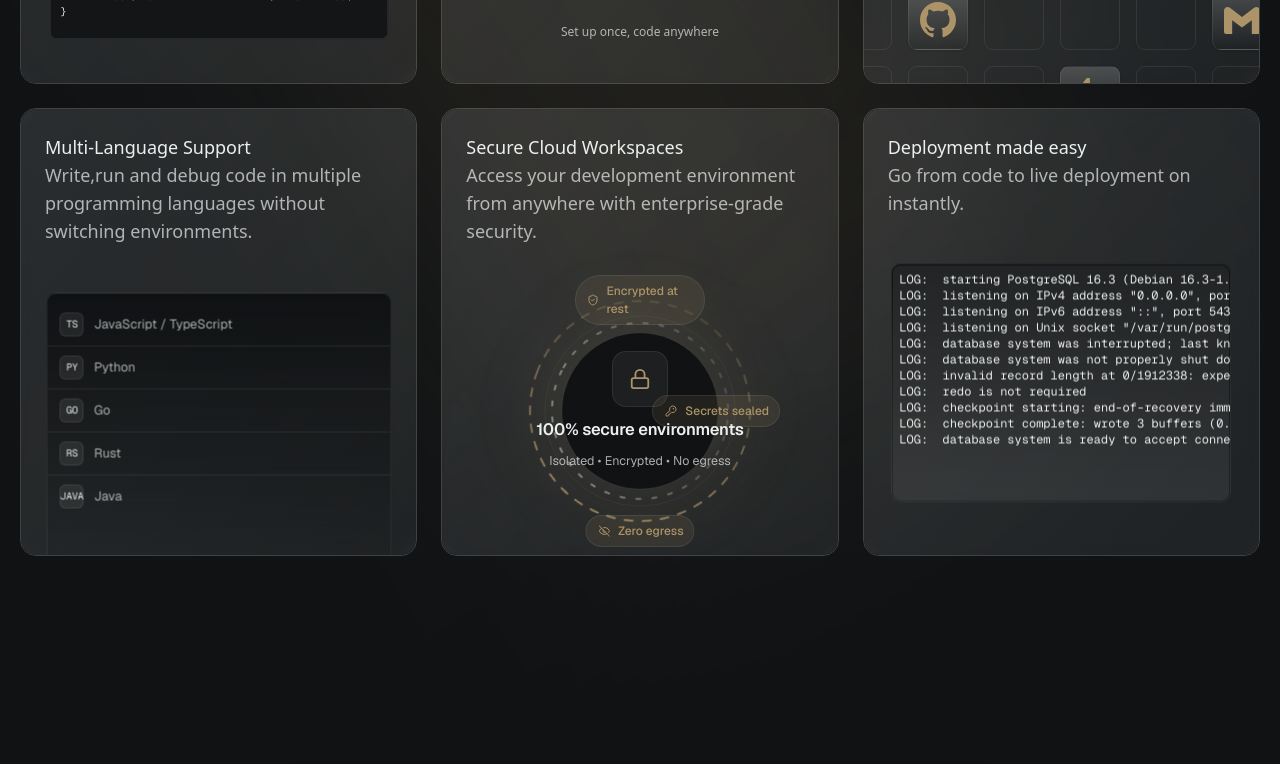
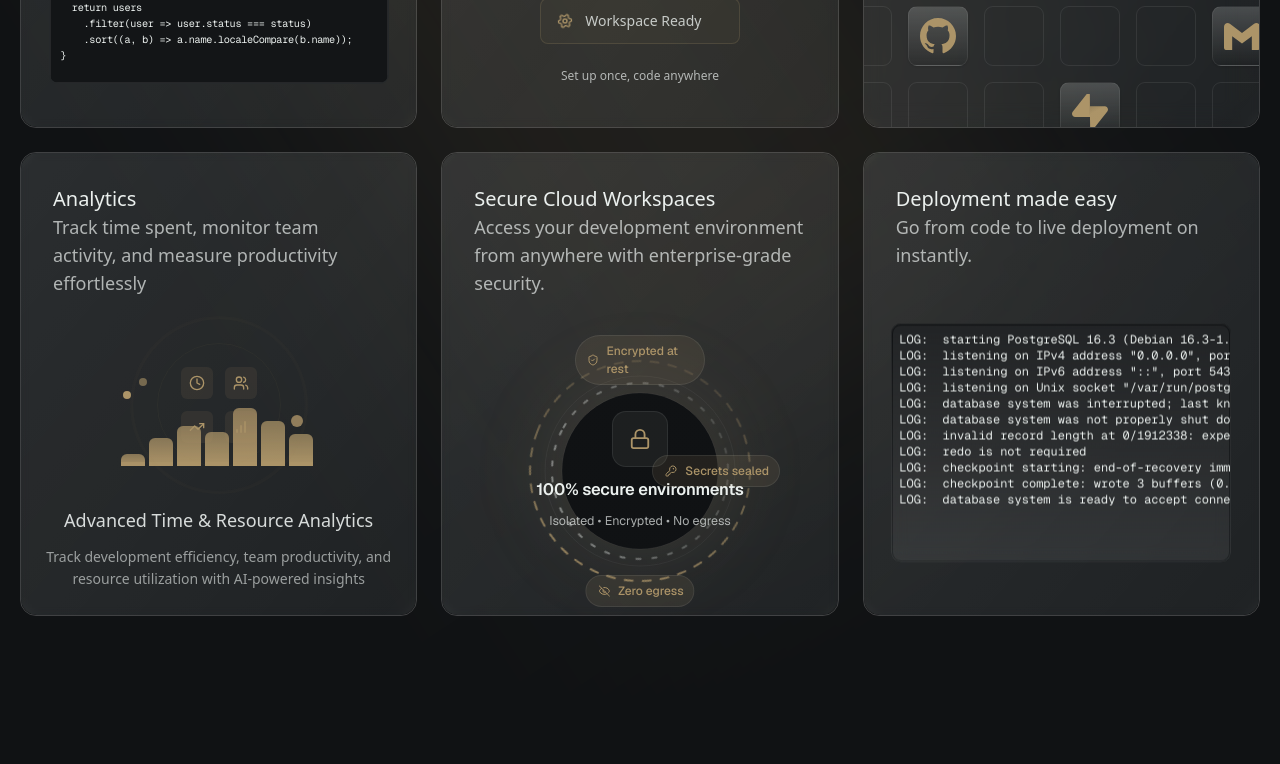
Before and after one commit to brihat2590/Sursa-Pre, a Next.js app: page / in a window 1280 px wide. Shown: the part 1980-2744 px from the top of the page. Built offline with nearby package versions, Linux system fonts and the light colour scheme.

Commit message:
added analytics

```diff
--- a/components/bento-section.tsx
+++ b/components/bento-section.tsx
@@ -7,6 +7,7 @@ import EasyDeployment from "./bento/easy-deployment"
 import MultiLanguageSupport from "./bento/mcp-connectivity-illustration"
 import SecureEnvironments from "./bento/secure-environments"
 import OneTimeConfigWorkspaces from "./bento/one-time-config"
+import Analytics from "./ui/analytics"
 
 type bentoType={
   title:string,
@@ -30,9 +31,9 @@ const BentoCard:React.FC<bentoType> = ({ title, description, Component }) => (
 
     <div className="self-stretch p-6 flex flex-col justify-start items-start gap-2 relative z-10">
       <div className="self-stretch flex flex-col justify-start items-start gap-1.5">
-        <p className="self-stretch text-foreground text-lg font-normal leading-7">
+        <p className="self-stretch text-foreground text-xl font-normal leading-7 p-2">
           {title} <br />
-          <span className="text-muted-foreground">{description}</span>
+          <span className="text-muted-foreground text-lg">{description}</span>
         </p>
       </div>
     </div>
@@ -60,9 +61,9 @@ export function BentoSection() {
       Component: OneClickIntegrationsIllustration,
     },
     {
-      title: "Multi-Language Support",
-      description: "Write,run and debug code in multiple programming languages without switching environments.",
-      Component: MultiLanguageSupport, // Updated component
+      title: "Analytics",
+      description: "Track time spent, monitor team activity, and measure productivity effortlessly",
+      Component: Analytics, // Updated component
     },
     {
       title: "Secure Cloud Workspaces", // Swapped position
--- /dev/null
+++ b/components/ui/analytics.tsx
@@ -0,0 +1,84 @@
+import { TrendingUp, BarChart, Clock, Users } from "lucide-react";
+
+interface AnalyticsProps {
+  className?: string;
+}
+
+export default function Analytics({ className = "" }: AnalyticsProps) {
+  return (
+    <div className={`w-full h-full flex flex-col items-center justify-center p-6 ${className}`}>
+      {/* Professional Data Visualization */}
+      <div className="relative w-64 h-48 flex items-end justify-center space-x-1">
+        {/* Animated data bars */}
+        {[12, 28, 40, 34, 58, 45, 32].map((height, i) => (
+          <div
+            key={i}
+            className="w-6 bg-gradient-to-t from-primary to-primary/70 rounded-t-md relative overflow-hidden group"
+            style={{ height: `${height}px` }}
+          >
+            <div className="absolute inset-0 bg-primary/10 animate-pulse"
+                 style={{
+                   animationDelay: `${i * 0.1}s`,
+                   height: `${Math.min(100, height + 20)}px`,
+                   transform: 'translateY(-10px)'
+                 }}>
+            </div>
+            <div className="absolute bottom-0 left-0 right-0 h-1 bg-primary/80"></div>
+
+            {/* Hover effect */}
+            <div className="absolute -bottom-8 left-1/2 transform -translate-x-1/2
+                            bg-foreground text-background text-xs px-2 py-1 rounded-md
+                            opacity-0 group-hover:opacity-100 transition-opacity duration-300">
+              {height}%
+            </div>
+          </div>
+        ))}
+
+        {/* Central metrics visualization */}
+        <div className="absolute top-4 left-1/2 transform -translate-x-1/2 flex flex-col items-center">
+          <div className="relative">
+            {/* Activity rings */}
+            <div className="absolute -inset-4 border-2 border-primary/10 rounded-full animate-ping"
+                 style={{ animationDuration: '3s' }}></div>
+            <div className="absolute -inset-6 border border-primary/5 rounded-full"></div>
+
+            {/* Metrics icons */}
+            <div className="relative grid grid-cols-2 gap-3 z-10">
+              <div className="w-8 h-8 bg-primary/10 rounded-md flex items-center justify-center">
+                <Clock className="w-4 h-4 text-primary" />
+              </div>
+              <div className="w-8 h-8 bg-primary/10 rounded-md flex items-center justify-center">
+                <Users className="w-4 h-4 text-primary" />
+              </div>
+              <div className="w-8 h-8 bg-primary/10 rounded-md flex items-center justify-center">
+                <TrendingUp className="w-4 h-4 text-primary" />
+              </div>
+              <div className="w-8 h-8 bg-primary/10 rounded-md flex items-center justify-center">
+                <BarChart className="w-4 h-4 text-primary" />
+              </div>
+            </div>
+          </div>
+        </div>
+
+        {/* Floating data points */}
+        <div className="absolute top-10 left-8 w-2 h-2 bg-primary rounded-full animate-float"
+             style={{ animationDelay: '0.2s' }}></div>
+        <div className="absolute top-16 right-10 w-3 h-3 bg-primary/80 rounded-full animate-float"
+             style={{ animationDelay: '0.7s' }}></div>
+        <div className="absolute bottom-20 left-12 w-2 h-2 bg-primary/60 rounded-full animate-float"
+             style={{ animationDelay: '1.3s' }}></div>
+      </div>
+
+      {/* Professional description */}
+      <div className="text-center mt-10 max-w-md space-y-3">
+        <h2 className="text-lg font-medium text-foreground/90">
+          Advanced Time & Resource Analytics
+        </h2>
+        <p className="text-sm text-foreground/60 leading-relaxed">
+          Track development efficiency, team productivity, and resource utilization
+          with AI-powered insights
+        </p>
+      </div>
+    </div>
+  );
+}
--- a/tailwind.config.ts
+++ b/tailwind.config.ts
@@ -1,13 +1,12 @@
-import type { Config } from "tailwindcss";
-import animate from "tailwindcss-animate";
+import type { Config } from "tailwindcss"
 
-const config: Config = {
+const config = {
 
   content: [
-    "./pages/**/*.{ts,tsx,js,jsx}",
-    "./components/**/*.{ts,tsx,js,jsx}",
-    "./app/**/*.{ts,tsx,js,jsx}",
-    "./src/**/*.{ts,tsx,js,jsx}",
+    "./pages/**/*.{ts,tsx}",
+    "./components/**/*.{ts,tsx}",
+    "./app/**/*.{ts,tsx}",
+    "./src/**/*.{ts,tsx}",
     "*.{js,ts,jsx,tsx,mdx}",
   ],
   prefix: "",
@@ -30,7 +29,7 @@ const config: Config = {
           DEFAULT: "hsl(var(--primary))",
           foreground: "hsl(var(--primary-foreground))",
           dark: "hsl(var(--primary-dark))",
-          light: "hsl(var(--primary-light))",
+          light: "hsl(var(--primary-light))", // Added primary-light
         },
         secondary: {
           DEFAULT: "hsl(var(--secondary))",
@@ -78,7 +77,7 @@ const config: Config = {
       },
     },
   },
-  plugins: [animate],
-};
+  plugins: [require("tailwindcss-animate")],
+} satisfies Config
 
-export default config;
+export default config
```
